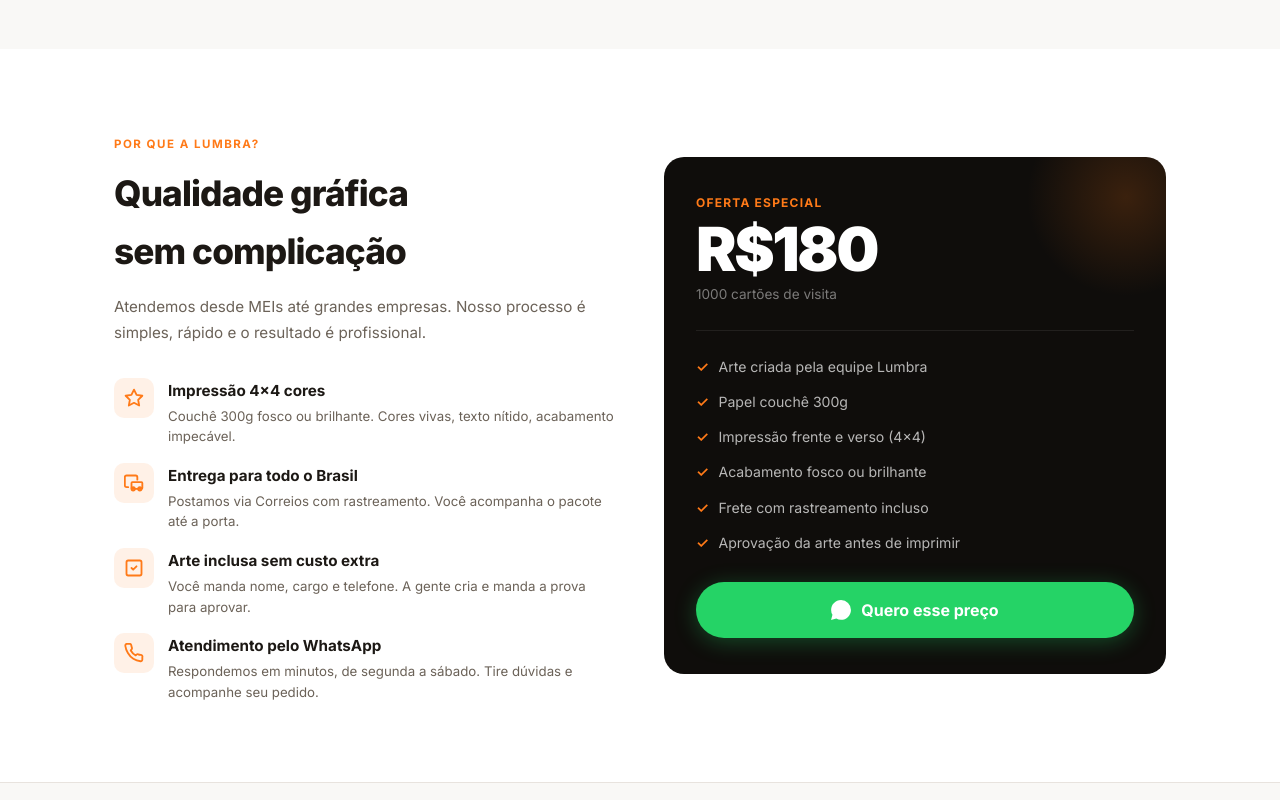
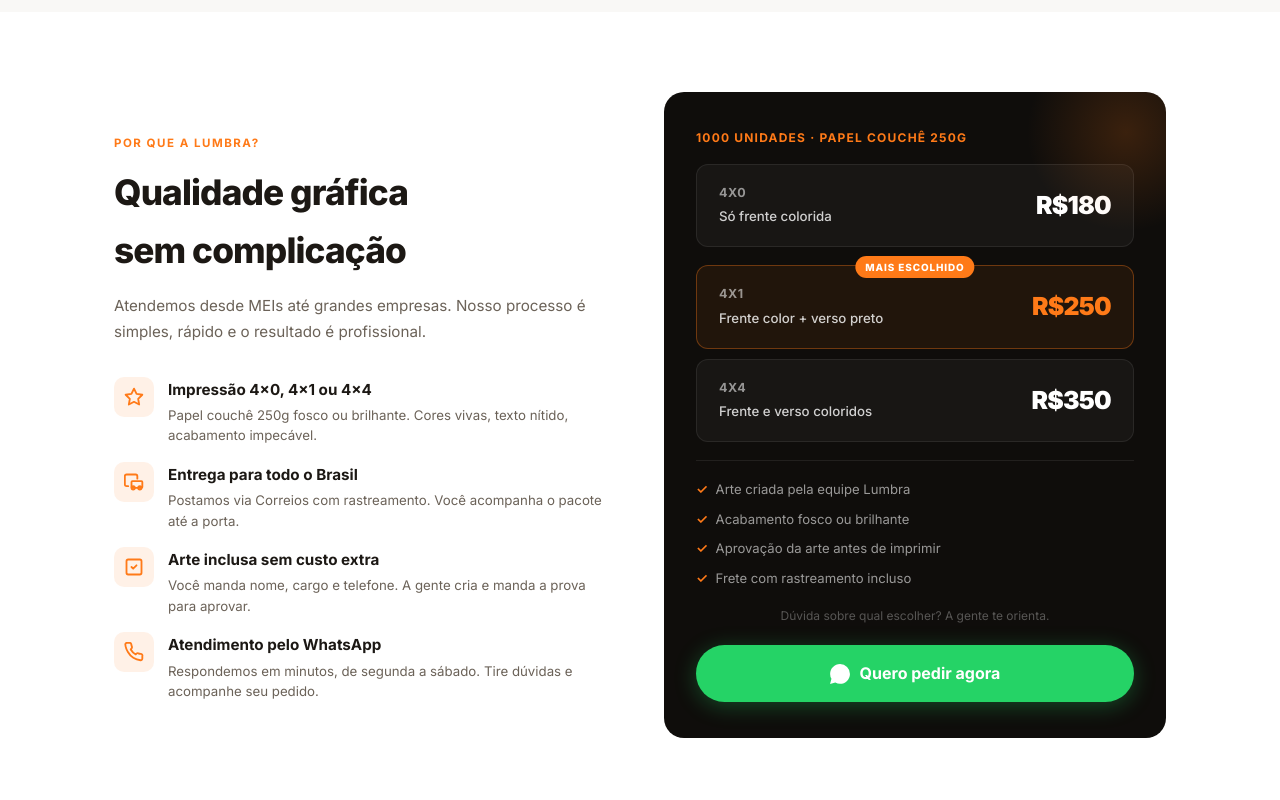
Before and after one commit to Augusto493/Lumbrabr, a plain HTML site: page cartaodevisita/index.html in a window 1280 px wide. Shown: the part 1640-2440 px from the top of the page. Drawn offline with Linux system fonts and the light colour scheme.

Commit message:
cartaodevisita: 3 pricing tiers (4x0/4x1/4x4), couch 250g, generic WA links

```diff
--- a/cartaodevisita/index.html
+++ b/cartaodevisita/index.html
@@ -8,14 +8,14 @@
   <meta charset="UTF-8">
   <meta name="viewport" content="width=device-width, initial-scale=1.0">
 
-  <title>1000 Cartões de Visita por R$180 · Lumbra</title>
-  <meta name="description" content="1000 cartões de visita profissionais por R$180. Arte inclusa, entrega para todo o Brasil. Veja os modelos e peça pelo WhatsApp!">
+  <title>1000 Cartões de Visita a partir de R$180 · Lumbra</title>
+  <meta name="description" content="1000 cartões de visita a partir de R$180: 4x0, 4x1 ou 4x4. Papel couchê 250g, arte inclusa, entrega para todo o Brasil. Peça pelo WhatsApp!">
   <meta name="robots" content="index, follow">
   <link rel="canonical" href="https://lumbrabr.online/cartaodevisita">
 
   <meta property="og:type"        content="website">
   <meta property="og:url"         content="https://lumbrabr.online/cartaodevisita">
-  <meta property="og:title"       content="1000 Cartões de Visita por R$180 · Lumbra">
+  <meta property="og:title"       content="1000 Cartões de Visita a partir de R$180 · Lumbra">
   <meta property="og:description" content="Arte inclusa · Entrega para todo o Brasil · Atendimento no WhatsApp. Veja os modelos!">
   <meta property="og:image"       content="https://lumbrabr.online/cartaodevisita/og-preview.jpg">
   <meta property="og:locale"      content="pt_BR">
@@ -616,6 +616,50 @@
     }
     .wa-float { animation: pulso 2.5s ease-in-out infinite; }
 
+    /* ── Cards de preço (3 opções) ── */
+    .preco-opcoes { display: flex; flex-direction: column; gap: 10px; }
+    .preco-card {
+      background: rgba(255,255,255,.04);
+      border: 1px solid rgba(255,255,255,.08);
+      border-radius: 12px;
+      padding: 18px 22px;
+      display: flex;
+      align-items: center;
+      justify-content: space-between;
+      gap: 16px;
+      cursor: pointer;
+      transition: border-color .2s, background .2s;
+    }
+    .preco-card:hover { border-color: rgba(255,122,24,.40); background: rgba(255,122,24,.05); }
+    .preco-card.destaque {
+      background: rgba(255,122,24,.08);
+      border-color: rgba(255,122,24,.35);
+      position: relative;
+    }
+    .preco-card-badge {
+      position: absolute;
+      top: -10px; left: 50%; transform: translateX(-50%);
+      background: var(--laranja);
+      color: #fff;
+      font-size: .62rem;
+      font-weight: 800;
+      letter-spacing: .09em;
+      text-transform: uppercase;
+      padding: 3px 10px;
+      border-radius: 50px;
+      white-space: nowrap;
+    }
+    .preco-card-info { flex: 1; }
+    .preco-card-tipo { font-size: .78rem; font-weight: 700; color: rgba(255,255,255,.55); letter-spacing: .04em; text-transform: uppercase; margin-bottom: 3px; }
+    .preco-card-desc { font-size: .83rem; color: rgba(255,255,255,.80); font-weight: 500; }
+    .preco-card-num  { font-size: 1.55rem; font-weight: 900; color: #fff; letter-spacing: -.03em; white-space: nowrap; }
+    .preco-card.destaque .preco-card-num { color: var(--laranja); }
+    .preco-card-itens { list-style:none; display:flex; flex-direction:column; gap:8px; margin: 18px 0 0; }
+    .preco-card-itens li { font-size:.82rem; color:rgba(255,255,255,.58); display:flex; gap:8px; align-items:center; }
+    .preco-card-itens li::before { content:'✓'; color:var(--laranja); font-weight:900; flex-shrink:0; }
+    .preco-nota { margin-top:16px; font-size:.75rem; color:rgba(255,255,255,.30); text-align:center; }
+    .preco-divider { height:1px; background:rgba(255,255,255,.08); margin:18px 0; }
+
     /* ── Reveal ao scroll ── */
     .reveal {
       opacity: 0;
@@ -634,20 +678,20 @@
   <div class="wrap">
     <div class="hero-badge">Lumbra · Gráfica Digital</div>
 
-    <h1>1000 Cartões de Visita<br>por apenas</h1>
-    <p class="hero-preco">R$180</p>
-    <p class="hero-desc">Arte profissional inclusa · Impressão premium · Entrega para todo o Brasil</p>
+    <h1>1000 Cartões de Visita</h1>
+    <p class="hero-preco"><span style="font-size:clamp(1rem,2.5vw,1.4rem);font-weight:600;color:rgba(255,255,255,.55);display:block;margin-bottom:4px;letter-spacing:0">a partir de</span>R$180</p>
+    <p class="hero-desc">Arte profissional inclusa · Papel couchê 250g · Entrega para todo o Brasil</p>
 
     <div class="hero-bullets">
-      <span>Papel couchê 300g</span>
-      <span>Impressão 4x4 cores</span>
+      <span>4x0 por R$180</span>
+      <span>4x1 por R$250</span>
+      <span>4x4 por R$350</span>
       <span>Arte inclusa grátis</span>
-      <span>Entrega nacional</span>
     </div>
 
     <!-- Botão 1 — Hero -->
     <a class="btn-wa btn-wa-lg"
-       href="https://wa.me/5541996185919?text=Ol%C3%A1!%20Quero%20fazer%20um%20pedido%20de%201000%20cart%C3%B5es%20de%20visita%20por%20R%24180"
+       href="https://wa.me/5541996185919?text=Ol%C3%A1!%20Quero%20fazer%20um%20pedido%20de%201000%20cart%C3%B5es%20de%20visita.%20Pode%20me%20passar%20os%20detalhes%3F"
        target="_blank" rel="noopener" onclick="trackWA('hero')">
       <svg xmlns="http://www.w3.org/2000/svg" width="22" height="22" viewBox="0 0 24 24" fill="currentColor">
         <path d="M.057 24l1.687-6.163a11.867 11.867 0 01-1.587-5.945C.16 5.335 5.495 0 12.05 0a11.82 11.82 0 018.413 3.488 11.82 11.82 0 013.48 8.414c-.003 6.557-5.338 11.892-11.893 11.892a11.9 11.9 0 01-5.688-1.448L.057 24z"/>
@@ -771,7 +815,7 @@
       <h3>Tem sua própria arte? Também imprimimos.</h3>
       <p>Aceituamos arquivos em PDF, AI, CDR ou PSD. Ou criamos do zero para você — incluso no valor.</p>
       <a class="btn-wa"
-         href="https://wa.me/5541996185919?text=Ol%C3%A1!%20Quero%20fazer%20um%20pedido%20de%201000%20cart%C3%B5es%20de%20visita%20por%20R%24180"
+         href="https://wa.me/5541996185919?text=Ol%C3%A1!%20Quero%20fazer%20um%20pedido%20de%201000%20cart%C3%B5es%20de%20visita.%20Pode%20me%20passar%20os%20detalhes%3F"
          target="_blank" rel="noopener" onclick="trackWA('modelos')">
         <svg xmlns="http://www.w3.org/2000/svg" width="20" height="20" viewBox="0 0 24 24" fill="currentColor">
           <path d="M.057 24l1.687-6.163a11.867 11.867 0 01-1.587-5.945C.16 5.335 5.495 0 12.05 0a11.82 11.82 0 018.413 3.488 11.82 11.82 0 013.48 8.414c-.003 6.557-5.338 11.892-11.893 11.892a11.9 11.9 0 01-5.688-1.448L.057 24z"/>
@@ -805,8 +849,8 @@
               </svg>
             </div>
             <div class="ben-item-txt">
-              <h4>Impressão 4×4 cores</h4>
-              <p>Couchê 300g fosco ou brilhante. Cores vivas, texto nítido, acabamento impecável.</p>
+              <h4>Impressão 4x0, 4x1 ou 4x4</h4>
+              <p>Papel couchê 250g fosco ou brilhante. Cores vivas, texto nítido, acabamento impecável.</p>
             </div>
           </li>
           <li class="ben-item">
@@ -847,28 +891,61 @@
         </ul>
       </div>
 
-      <!-- Caixa de preço -->
+      <!-- 3 opções de acabamento -->
       <div class="preco-box reveal">
-        <div class="preco-label">Oferta especial</div>
-        <div class="preco-valor">R$180</div>
-        <div class="preco-qnt">1000 cartões de visita</div>
+        <div class="preco-label">1000 unidades · Papel couchê 250g</div>
+
+        <div class="preco-opcoes" style="margin-top:16px">
+
+          <!-- 4x0 -->
+          <div class="preco-card">
+            <div class="preco-card-info">
+              <div class="preco-card-tipo">4x0</div>
+              <div class="preco-card-desc">Só frente colorida</div>
+            </div>
+            <div class="preco-card-num">R$180</div>
+          </div>
+
+          <!-- 4x1 — destaque -->
+          <div class="preco-card destaque" style="position:relative;margin-top:8px">
+            <span class="preco-card-badge">Mais escolhido</span>
+            <div class="preco-card-info">
+              <div class="preco-card-tipo">4x1</div>
+              <div class="preco-card-desc">Frente color + verso preto</div>
+            </div>
+            <div class="preco-card-num">R$250</div>
+          </div>
+
+          <!-- 4x4 -->
+          <div class="preco-card">
+            <div class="preco-card-info">
+              <div class="preco-card-tipo">4x4</div>
+              <div class="preco-card-desc">Frente e verso coloridos</div>
+            </div>
+            <div class="preco-card-num">R$350</div>
+          </div>
+
+        </div>
+
         <div class="preco-divider"></div>
-        <ul class="preco-itens">
+
+        <ul class="preco-card-itens">
           <li>Arte criada pela equipe Lumbra</li>
-          <li>Papel couchê 300g</li>
-          <li>Impressão frente e verso (4×4)</li>
           <li>Acabamento fosco ou brilhante</li>
+          <li>Aprovação da arte antes de imprimir</li>
           <li>Frete com rastreamento incluso</li>
-          <li>Aprovação da arte antes de imprimir</li>
         </ul>
-        <!-- Botão 2 — Caixa de preço -->
-        <a class="btn-wa"
-           href="https://wa.me/5541996185919?text=Ol%C3%A1!%20Quero%20fazer%20um%20pedido%20de%201000%20cart%C3%B5es%20de%20visita%20por%20R%24180"
+
+        <p class="preco-nota">Dúvida sobre qual escolher? A gente te orienta.</p>
+
+        <!-- Botão 2 — Tabela de preços -->
+        <a class="btn-wa" style="width:100%;margin-top:20px;justify-content:center"
+           href="https://wa.me/5541996185919?text=Ol%C3%A1!%20Quero%20fazer%20um%20pedido%20de%201000%20cart%C3%B5es%20de%20visita.%20Pode%20me%20ajudar%20a%20escolher%20o%20acabamento%3F"
            target="_blank" rel="noopener" onclick="trackWA('preco')">
           <svg xmlns="http://www.w3.org/2000/svg" width="20" height="20" viewBox="0 0 24 24" fill="currentColor">
             <path d="M.057 24l1.687-6.163a11.867 11.867 0 01-1.587-5.945C.16 5.335 5.495 0 12.05 0a11.82 11.82 0 018.413 3.488 11.82 11.82 0 013.48 8.414c-.003 6.557-5.338 11.892-11.893 11.892a11.9 11.9 0 01-5.688-1.448L.057 24z"/>
           </svg>
-          Quero esse preço
+          Quero pedir agora
         </a>
       </div>
 
@@ -954,11 +1031,11 @@
 <section class="cta-final">
   <div class="wrap">
     <h2>Pronto para <span>impressionar</span>?</h2>
-    <p>1000 cartões profissionais por R$180. Peça agora e receba em casa.</p>
+    <p>1000 cartões profissionais a partir de R$180. Peça agora e receba em casa.</p>
 
     <!-- Botão 3 — CTA final -->
     <a class="btn-wa btn-wa-lg"
-       href="https://wa.me/5541996185919?text=Ol%C3%A1!%20Quero%20fazer%20um%20pedido%20de%201000%20cart%C3%B5es%20de%20visita%20por%20R%24180"
+       href="https://wa.me/5541996185919?text=Ol%C3%A1!%20Quero%20fazer%20um%20pedido%20de%201000%20cart%C3%B5es%20de%20visita.%20Pode%20me%20passar%20os%20detalhes%3F"
        target="_blank" rel="noopener" onclick="trackWA('cta-final')">
       <svg xmlns="http://www.w3.org/2000/svg" width="22" height="22" viewBox="0 0 24 24" fill="currentColor">
         <path d="M.057 24l1.687-6.163a11.867 11.867 0 01-1.587-5.945C.16 5.335 5.495 0 12.05 0a11.82 11.82 0 018.413 3.488 11.82 11.82 0 013.48 8.414c-.003 6.557-5.338 11.892-11.893 11.892a11.9 11.9 0 01-5.688-1.448L.057 24z"/>
@@ -984,7 +1061,7 @@
 
 <!-- BOTÃO FLUTUANTE -->
 <a class="wa-float"
-   href="https://wa.me/5541996185919?text=Ol%C3%A1!%20Quero%20fazer%20um%20pedido%20de%201000%20cart%C3%B5es%20de%20visita%20por%20R%24180"
+   href="https://wa.me/5541996185919?text=Ol%C3%A1!%20Quero%20fazer%20um%20pedido%20de%201000%20cart%C3%B5es%20de%20visita.%20Pode%20me%20passar%20os%20detalhes%3F"
    target="_blank" rel="noopener" onclick="trackWA('flutuante')"
    aria-label="WhatsApp" title="Falar pelo WhatsApp">
   <svg xmlns="http://www.w3.org/2000/svg" width="28" height="28" viewBox="0 0 24 24" fill="white">
```
